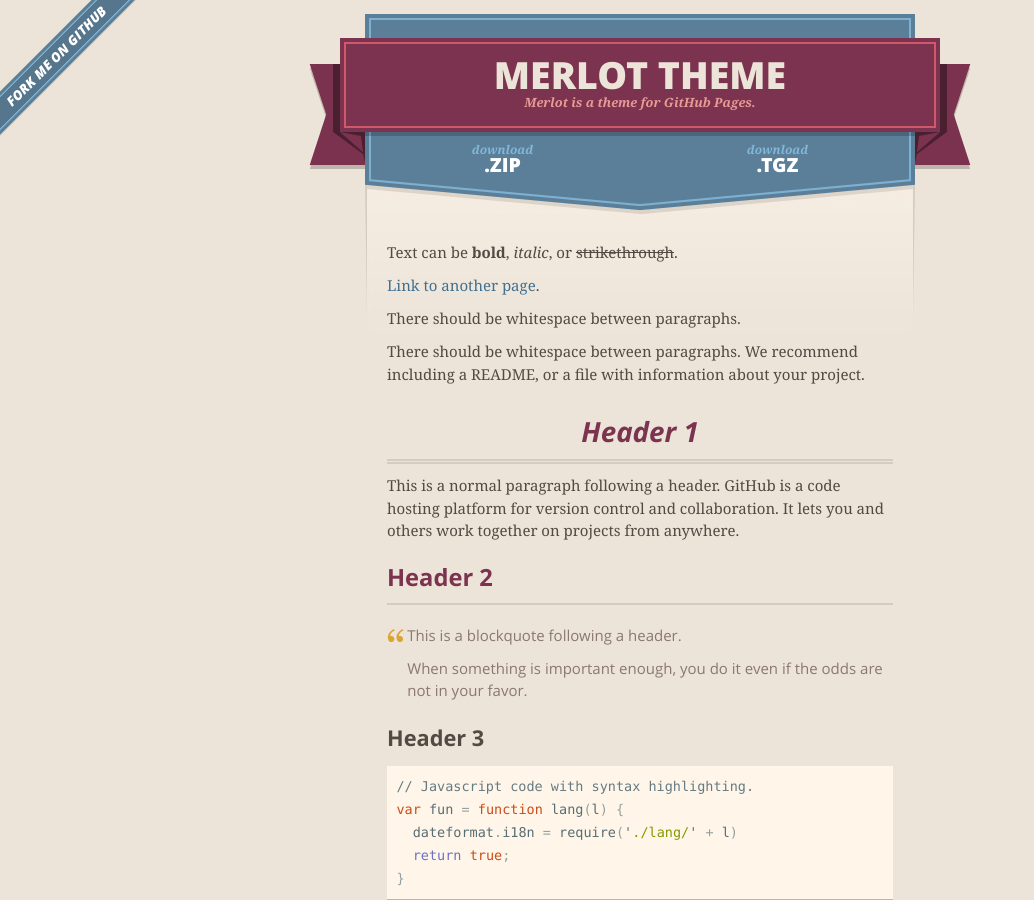
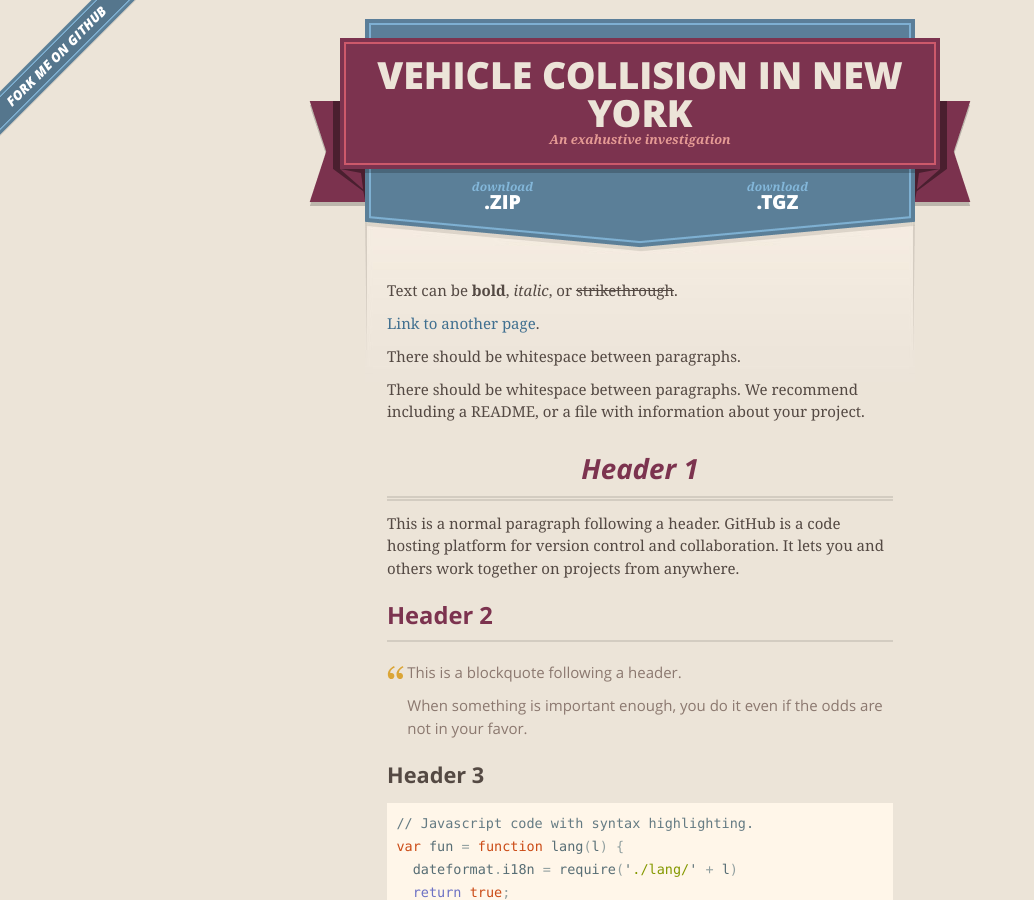
Before and after one commit to AlexAbades/veh-col-NY, a Jekyll site: the page built from index.md, in a window 1280 px wide and 900 px high. Shown: the whole window, without its empty margins (0-1034 px from the left). Built offline with Jekyll 4.4.1, drawn with Linux system fonts in a browser that asks for light colours.

Commit message:
Solvingg error A.1

```diff
--- a/_config.yml
+++ b/_config.yml
@@ -1,5 +1,5 @@
-title: Merlot theme
-description: Merlot is a theme for GitHub Pages.
+title: Vehicle Collision in New York
+description: An exahustive investigation
 show_downloads: true
 google_analytics:
 theme: jekyll-theme-merlot
```
Also changed, not shown: 1 other file.
